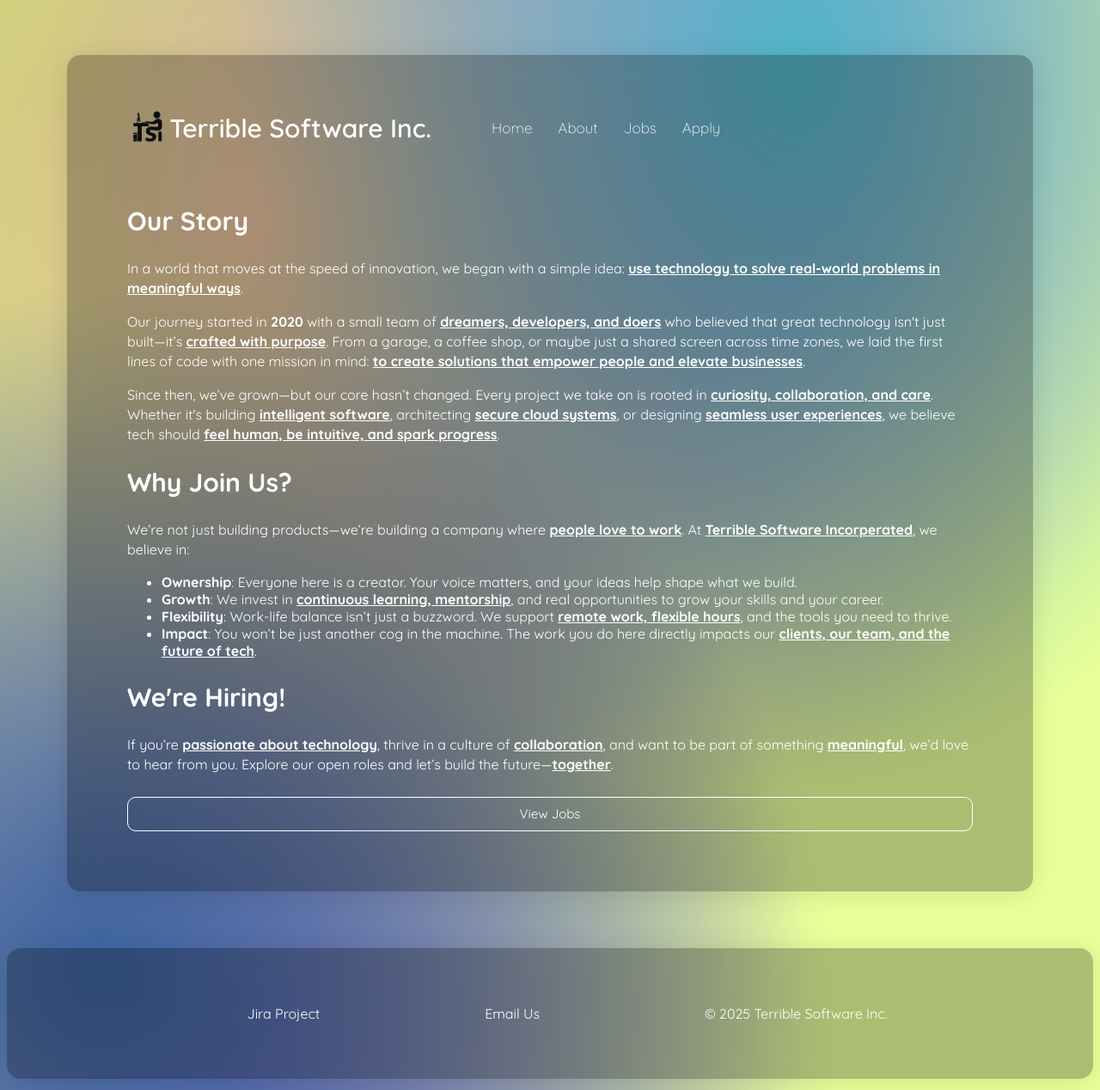
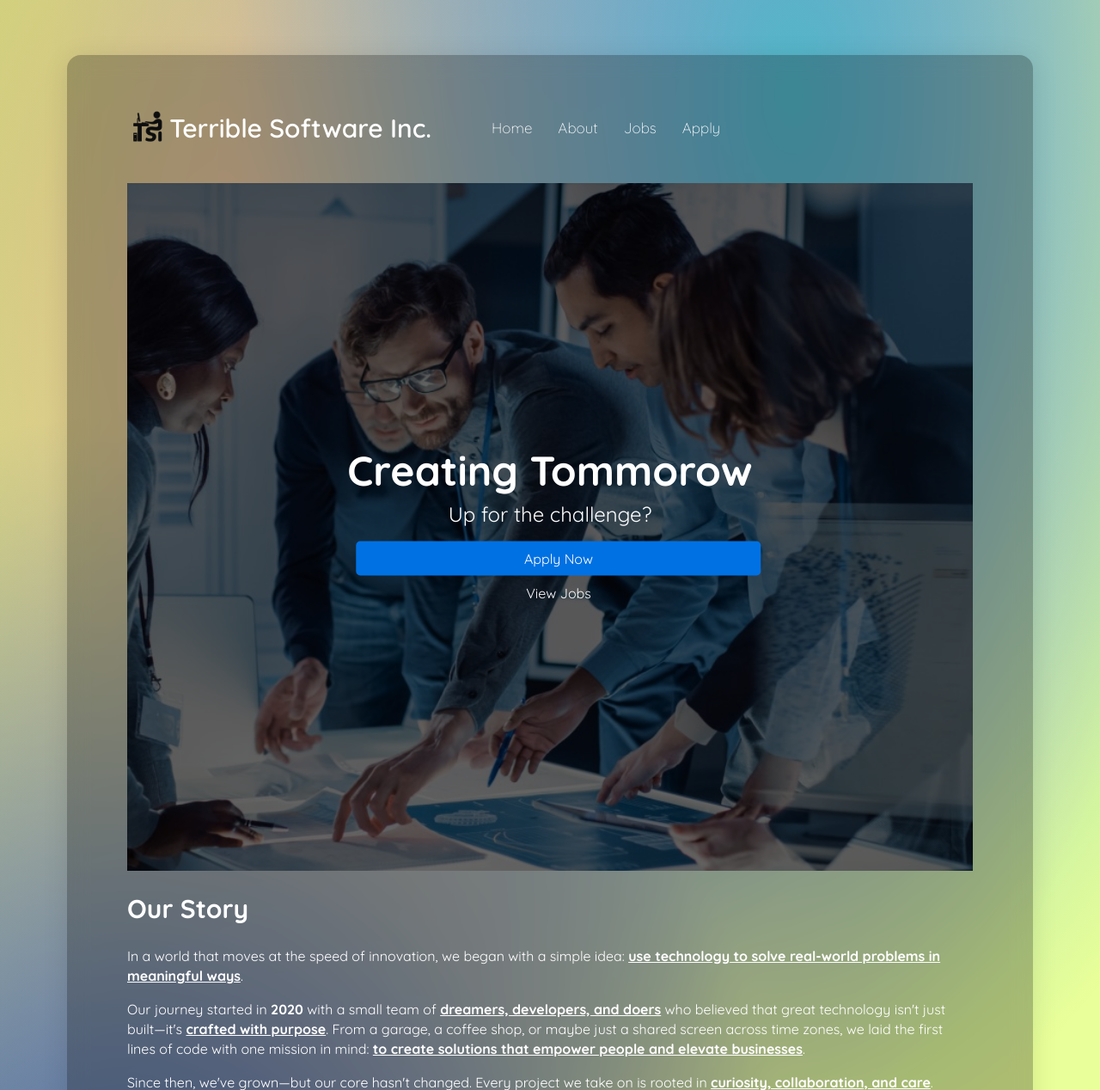
Before and after one commit to LucasSuperina/TSI_Website, a PHP site: page / in a window 1280 px wide. Shown: the top 1268 px of the page at 86% size. Run offline with PHP 8.4, Linux system fonts and the light colour scheme.

Commit message:
adding welcome image and buttons:
buttons for users to navigate to apply and job pages.

```diff
--- a/project1/index.html
+++ b/project1/index.html
@@ -33,21 +33,35 @@
             <main>
                 <div class="content">
                     <div class="main">
+                        <div class="hero">
+                            <img src="./Images/image.png" alt="people working together">
+                            <div class="hero-text">
+                              <h1>Creating Tommorow</h1>
+                              <p>Up for the challenge?</p>
+                              <div class="hero-buttons">
+                                <a href="apply.html">
+                                    <button class="apply-btn">Apply Now</button>
+                                </a>
+                                <a href="jobs.html">
+                                    <button class="jobs-btn">View Jobs</button>
+                                </a>
+                              </div>
+                            </div>
+                          </div>
+
                         <h2><strong>Our Story</strong></h2>
                         <p>In a world that moves at the speed of innovation, we began with a simple idea: <strong><u>use technology to solve real-world problems in meaningful ways</u></strong>.</p>
-                        <p>Our journey started in <strong>2020</strong> with a small team of <strong><u>dreamers, developers, and doers</u></strong> who believed that great technology isn't just built—it’s <strong><u>crafted with purpose</u></strong>. From a garage, a coffee shop, or maybe just a shared screen across time zones, we laid the first lines of code with one mission in mind: <strong><u>to create solutions that empower people and elevate businesses</u></strong>.</p>
-                        <p>Since then, we’ve grown—but our core hasn’t changed. Every project we take on is rooted in <strong><u>curiosity, collaboration, and care</u></strong>. Whether it's building <strong><u>intelligent software</u></strong>, architecting <strong><u>secure cloud systems</u></strong>, or designing <strong><u>seamless user experiences</u></strong>, we believe tech should <strong><u>feel human, be intuitive, and spark progress</u></strong>.</p>
+                        <p>Our journey started in <strong>2020</strong> with a small team of <strong><u>dreamers, developers, and doers</u></strong> who believed that great technology isn&#39;t just built—it&#39;s <strong><u>crafted with purpose</u></strong>. From a garage, a coffee shop, or maybe just a shared screen across time zones, we laid the first lines of code with one mission in mind: <strong><u>to create solutions that empower people and elevate businesses</u></strong>.</p>
+                        <p>Since then, we&#39;ve grown—but our core hasn&#39;t changed. Every project we take on is rooted in <strong><u>curiosity, collaboration, and care</u></strong>. Whether it&#39;s building intelligent software, architecting secure cloud systems, or designing seamless user experiences, we believe tech should <strong><u>feel human, be intuitive, and spark progress</u></strong>.</p>
+
                         <h2><strong>Why Join Us?</strong></h2>
-                        <p>We’re not just building products—we’re building a company where <strong><u>people love to work</u></strong>. At <strong><u>Terrible Software Incorperated</u></strong>, we believe in:</p>
+                        <p>We&#39;re not just building products—we&#39;re building a company where people love to work. At <strong>Terrible Software</strong>, we believe in:</p>
                         <ul>
                             <li><strong>Ownership</strong>: Everyone here is a creator. Your voice matters, and your ideas help shape what we build.</li>
                             <li><strong>Growth</strong>: We invest in <strong><u>continuous learning, mentorship</u></strong>, and real opportunities to grow your skills and your career.</li>
-                            <li><strong>Flexibility</strong>: Work-life balance isn’t just a buzzword. We support <strong><u>remote work, flexible hours</u></strong>, and the tools you need to thrive.</li>
-                            <li><strong>Impact</strong>: You won’t be just another cog in the machine. The work you do here directly impacts our <strong><u>clients, our team, and the future of tech</u></strong>.</li>
+                            <li><strong>Flexibility</strong>: Work-life balance isn&#39;t just a buzzword. We support <strong><u>remote work, flexible hours</u></strong>, and the tools you need to thrive.</li>
+                            <li><strong>Impact</strong>: You won&#39;t be just another cog in the machine. The work you do here directly impacts our <strong><u>clients, our team, and the future of tech</u></strong>.</li>
                         </ul>
-                        <h2><strong>We're Hiring!</strong></h2>
-                        <p>If you’re <strong><u>passionate about technology</u></strong>, thrive in a culture of <strong><u>collaboration</u></strong>, and want to be part of something <strong><u>meaningful</u></strong>, we’d love to hear from you. Explore our open roles and let’s build the future—<strong><u>together</u></strong>.</p>
-                        <button class="button" onclick="location.href='jobs.html'">View Jobs</button>                        </ul>
                     </div>
                 </div>
             </main>
--- a/project1/styles.css
+++ b/project1/styles.css
@@ -519,6 +519,75 @@ body.home{
     width: 5%;
 }
 
+.viewjobs :hover {
+
+    color:#e9ff99
+
+}
+
+.nav-link :hover {
+
+    color:#e9ff99
+
+}
+
+.hero {
+    position: relative;
+    text-align: center;
+    color: white;
+    height: 100vh;
+
+}
+
+.hero img {
+    width: 100%;
+    height: 100%;
+    object-fit: cover;
+    filter: brightness(0.4);
+}
+
+.hero-text {
+    position: absolute;
+    top: 50%;
+    left: 50%;
+    transform: translate(-50%, -50%);
+    text-align: center;
+}
+
+.hero-text h1 {
+    font-size: 3rem;
+    margin: 0;
+}
+
+.hero-text p {
+    font-size: 1.5rem;
+    margin: 10px 0;
+}
+
+.hero-buttons {
+  margin-top: 20px;
+}
+
+.hero-buttons button {
+    padding: 10px 20px;
+    margin: 0 10px;
+    font-size: 1rem;
+    border: none;
+    border-radius: 5px;
+    cursor: pointer;
+}
+
+.apply-btn {
+    background-color: #0071e3;
+    color: white;
+}
+
+.jobs-btn {
+    background-color: transparent;
+    color: white;
+    border: 10px solid white;
+}
+
 
 /*----------------------------------*/
 /*----------JOBS PAGE, PUJAN KUKADIYA----------*/
```
Also changed, not shown: project1/Images/image.png (added).
